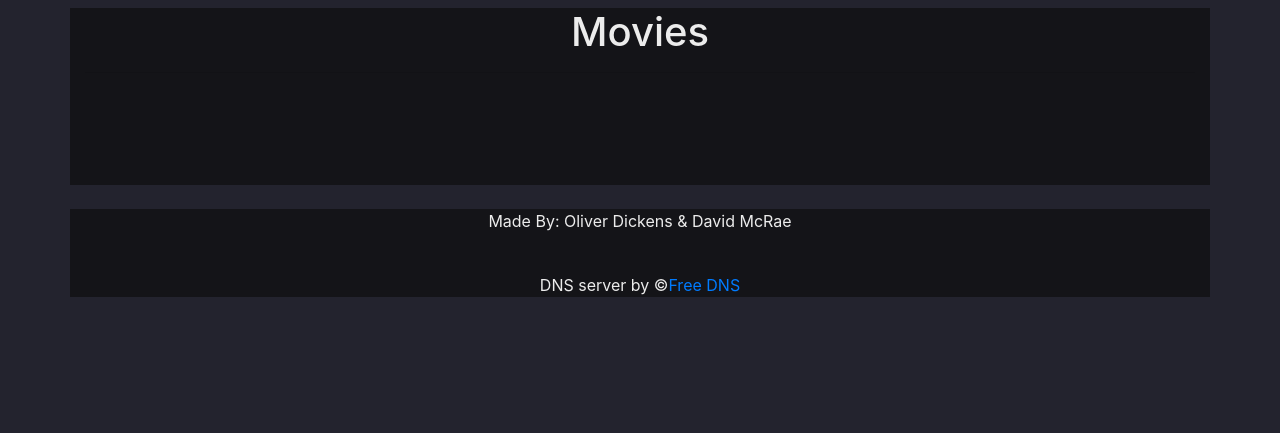
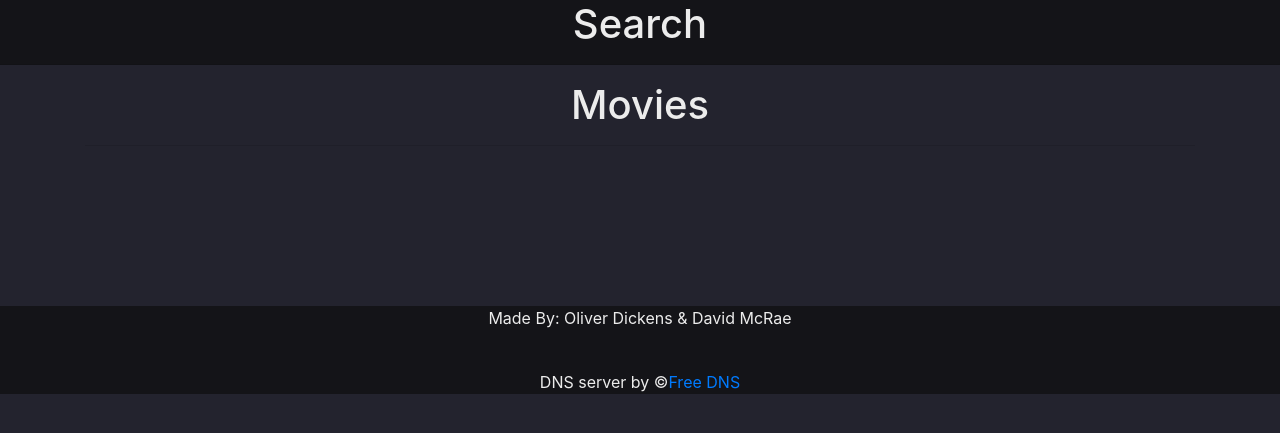
Before and after one commit to DMcRae45/JustWatch, a PHP site: page /View/movies.php in a window 1280 px wide. Shown: the part 58-491 px from the top of the page. Run offline with PHP 8.4, Linux system fonts and the light colour scheme; data that the repository does not hold is empty.

Commit message:
alter footer style also card width, also inputted search area to create order by

```diff
--- a/Model/theme.css
+++ b/Model/theme.css
@@ -43,8 +43,25 @@ body::-webkit-scrollbar-thumb
 {
   background: var(--bg-danger);
 }
-.container{
+footer
+{
+  width: 100%;
+  display: flex;
+  flex-direction: column;
+  align-items: center;
+  padding: 20;
+  border: none;
   background-color: var(--bg-secondary);
+  color: var(--text-secondary);
+}
+.containerSearch
+{
+  background-color: var(--bg-secondary);
+  color: var(--text-secondary);
+}
+.container
+{
+  background-color: var(--bg-primary);
   color: var(--text-secondary);
 }
 .col
@@ -58,7 +75,7 @@ body::-webkit-scrollbar-thumb
 .card
 {
   position: relative;
-  width: 250px;
+  width: 180px;
   margin-top: 1rem;
   border-radius: 10px;
   border: 4px solid #000 ;
@@ -71,7 +88,7 @@ body::-webkit-scrollbar-thumb
  .poster img
 {
   width: 100%;
-  height: 300px;
+  height: 250px;
   cursor: pointer;
 }
 .card-bottom{
--- a/View/footer.php
+++ b/View/footer.php
@@ -6,7 +6,6 @@
 ?>
 <!-- footer start -->
 <footer class="footer">
-<div class="container">
   <div class="row">
     <div class="col-12 text-center">
       <p class="text-center">
@@ -16,6 +15,5 @@
     DNS server by ©<a href="http://freedns.afraid.org/">Free DNS</a>
     </div>
   </div>
-</div>
 </footer>
 <!--/ footer end  -->
--- a/View/movies.php
+++ b/View/movies.php
@@ -16,10 +16,13 @@
   ?>
 <!-- </head> -->
 <body>
+
+  <div class="containerSearch text-center">
+    <h1>Search</h1><hr>
     <?php
     //TODO: Sort by year(first showing current year when pressed then reverses to oldest when pressed again) and genre options?
-
     ?>
+  </div>
     <?php
       //Error Reporting for the users
         if(isset($_GET['error']))
@@ -33,7 +36,7 @@
 
               <?php
               $rows = 0;
-              $cols = 4;
+              $cols = 5;
               $counter = 1;
               $nbsp = $cols - ($rows % $cols);
               for ($i=0 ; $i < sizeof($movieArray) ; $i++)
```
